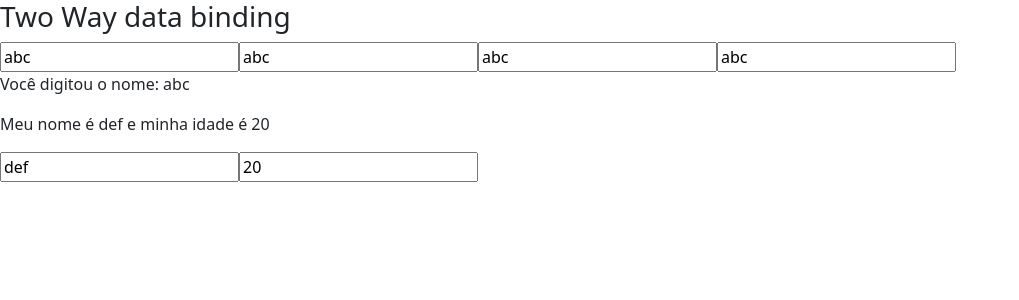
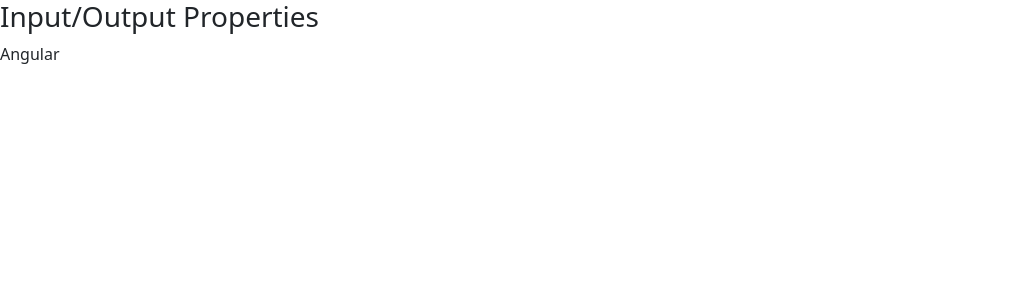
Before and after one commit to Luanzeixon/data-binding-angular, an Angular app: page / in a window 1280 px wide. Shown: the top 300 px of the page, without its empty margins (0-1019 px from the left). Built offline with nearby package versions, Linux system fonts and the light colour scheme.

Commit message:
Input-properties recusando-componentes

```diff
--- a/src/app/app.module.ts
+++ b/src/app/app.module.ts
@@ -5,11 +5,13 @@
 import { AppRoutingModule } from './app-routing.module';
 import { AppComponent } from './app.component';
 import { DataBindingComponent } from './data-binding/data-binding.component';
+import { InputPropertyComponent } from './input-property/input-property.component';
 
 @NgModule({
   declarations: [
     AppComponent,
-    DataBindingComponent
+    DataBindingComponent,
+    InputPropertyComponent
   ],
   imports: [
     BrowserModule,
--- a/src/app/data-binding/data-binding.component.html
+++ b/src/app/data-binding/data-binding.component.html
@@ -85,5 +85,14 @@
   </article>
 
 </section>
+
+<app-meu-form></app-meu-form>
 -->
-<app-meu-form></app-meu-form>
+<section>
+  <article>
+    <h3>Input/Output Properties</h3>
+     <!-- Passar informação do data-binding.ts para o app-curso -->
+    <app-curso [nome]=" nomeDoCurso"></app-curso>
+
+  </article>
+</section>
--- a/src/app/data-binding/data-binding.component.ts
+++ b/src/app/data-binding/data-binding.component.ts
@@ -28,6 +28,8 @@
 
   isMouseOver:boolean = false;
 
+  nomeDoCurso: string = 'Angular'; //passar essa variavel para o input-property.html
+
   getValor(){
     return 1; // metodo para ser interpolizada
   }
--- /dev/null
+++ b/src/app/input-property/input-property.component.html
@@ -0,0 +1 @@
+<p>{{ nomeCurso }}</p>
--- /dev/null
+++ b/src/app/input-property/input-property.component.ts
@@ -0,0 +1,18 @@
+import { Component, OnInit, Input } from '@angular/core';
+
+@Component({
+  selector: 'app-curso',
+  templateUrl: './input-property.component.html',
+  styleUrls: ['./input-property.component.css']
+  // inputs: ['nomeCurso:nome'] // da pra export pelo component
+})
+export class InputPropertyComponent implements OnInit {
+
+  @Input('nome') nomeCurso: string = ''; //com o @input da pra expor uma propiedade 'nomeCurso' para o selector app-curso, podendo ultilizar o binding "[nome] - internamente usa nomeCurso e externamente nome"
+
+  constructor() { }
+
+  ngOnInit(): void {
+  }
+
+}
```
Also changed, not shown: src/app/input-property/input-property.component.css (added), 1 other file (tests, documents, lock files or other folders).
